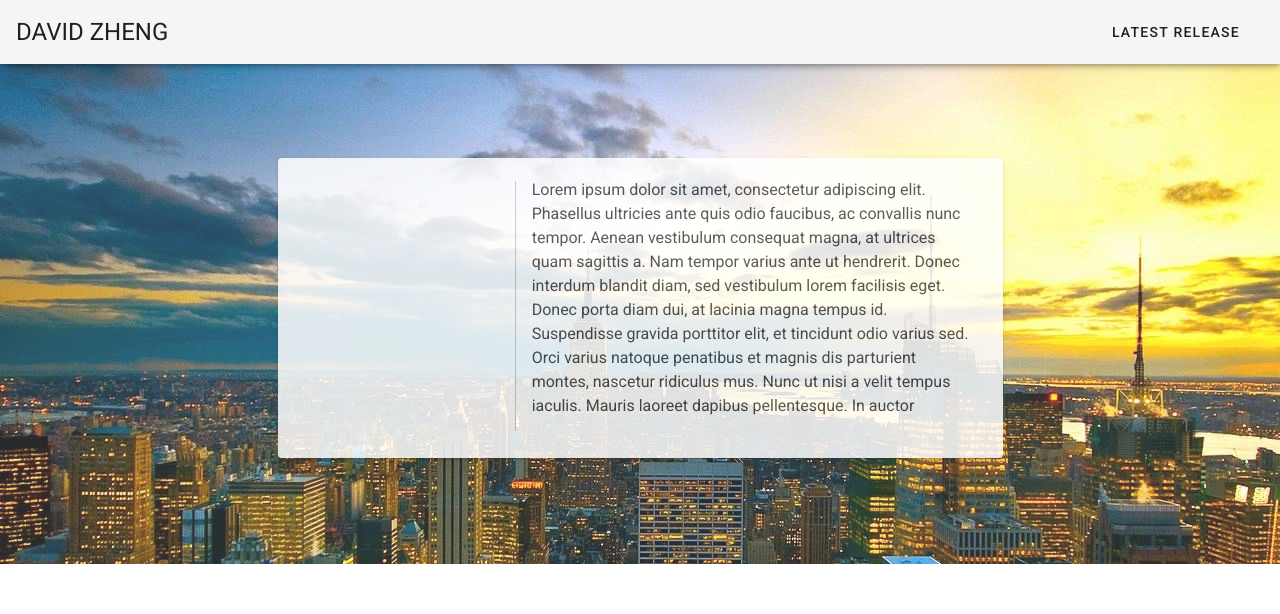
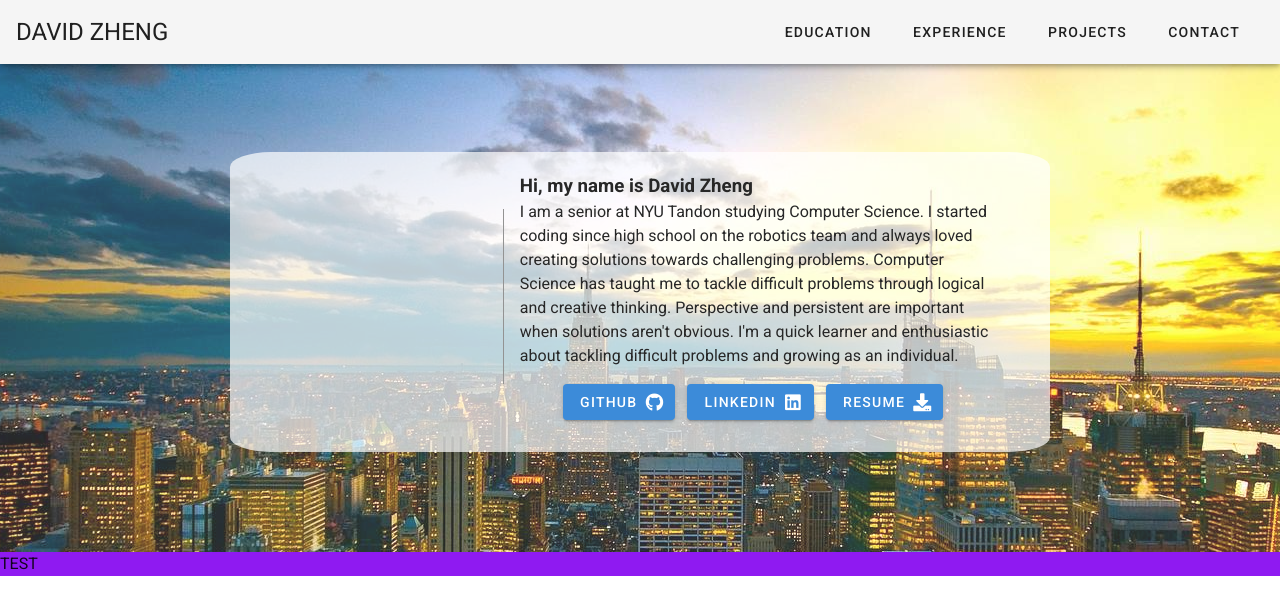
Before and after one commit to DavidDev21/portfolioSite-v2, a Vue app in the folder site/: page / in a window 1280 px wide. Shown: the top 614 px of the page. Built offline with nearby package versions, Linux system fonts and the light colour scheme.

Commit message:
Filled in content for profile_card, added font-awesome icons

```diff
--- a/site/package.json
+++ b/site/package.json
@@ -13,6 +13,7 @@
     "vuetify": "^2.0.0"
   },
   "devDependencies": {
+    "@fortawesome/fontawesome-free": "^5.10.1",
     "@vue/cli-plugin-babel": "^3.9.0",
     "@vue/cli-plugin-eslint": "^3.9.0",
     "@vue/cli-service": "^3.9.0",
--- a/site/src/App.vue
+++ b/site/src/App.vue
@@ -11,7 +11,28 @@
         href="https://github.com/vuetifyjs/vuetify/releases/latest"
         target="_blank"
       >
-        <span class="mr-2">Latest Release</span>
+        <span class="mr-2">Education</span>
+      </v-btn>
+      <v-btn
+        text
+        href="https://github.com/vuetifyjs/vuetify/releases/latest"
+        target="_blank"
+      >
+        <span class="mr-2">Experience</span>
+      </v-btn>
+      <v-btn
+        text
+        href="https://github.com/vuetifyjs/vuetify/releases/latest"
+        target="_blank"
+      >
+        <span class="mr-2">Projects</span>
+      </v-btn>
+      <v-btn
+        text
+        href="https://github.com/vuetifyjs/vuetify/releases/latest"
+        target="_blank"
+      >
+        <span class="mr-2">Contact</span>
       </v-btn>
     </v-app-bar>
 
--- a/site/src/main.js
+++ b/site/src/main.js
@@ -1,10 +1,14 @@
 import Vue from 'vue'
 import App from './App.vue'
 import vuetify from './plugins/vuetify';
+import '@fortawesome/fontawesome-free/css/all.css';
 
 Vue.config.productionTip = false
 
 new Vue({
   vuetify,
+  icons: {
+    iconfont: 'fa',
+  },
   render: h => h(App)
 }).$mount('#app')
--- a/site/src/views/Main.vue
+++ b/site/src/views/Main.vue
@@ -1,13 +1,14 @@
 <template>
   <div>
-    <v-container class="container_style" fluid>
+    <v-container class="container_style" fluid pt-0>
       <!-- Profile Card Section / Top Intro Section-->
       <v-layout row wrap>
         <v-parallax class="parallax_image elevation--0" :src="require('@/assets/NYC_background.jpg')">
           <v-layout align-center justify-center row>
             <v-flex>
-              <v-card class="mx-auto profile_card" min-height="300px" max-width="725px">
-                <v-layout row wrap align-center justify-center>
+              <!-- Profile Card -->
+              <v-container class="mx-auto profile_card">
+                <v-layout class="text-black profile_content" pa-0 row wrap justify-center align-center>
                   <v-flex md3 shrink class="mr-4">
                     <v-img
                       class="profile_img"
@@ -21,21 +22,46 @@
                   <div class="divider_line">
                   </div>
                   <v-flex md7 ml-4 my-5>
-                    <p>
-                      Lorem ipsum dolor sit amet, consectetur adipiscing elit. Phasellus ultricies ante quis odio faucibus, ac convallis nunc tempor. Aenean vestibulum consequat magna, at ultrices quam sagittis a. Nam tempor varius ante ut hendrerit. Donec interdum blandit diam, sed vestibulum lorem facilisis eget. Donec porta diam dui, at lacinia magna tempus id. Suspendisse gravida porttitor elit, et tincidunt odio varius sed. Orci varius natoque penatibus et magnis dis parturient montes, nascetur ridiculus mus. Nunc ut nisi a velit tempus iaculis. Mauris laoreet dapibus pellentesque. In auctor
-                    </p>
+                    <!-- Right side of the profile card-->
+                    <v-container>
+                      <!-- Profile description -->
+                      <v-layout row wrap>
+                        <v-flex>
+                          <h3>Hi, my name is David Zheng</h3>
+                          <p>
+                            I am a senior at NYU Tandon studying Computer Science. I started coding since high school
+                            on the robotics team and always loved creating solutions towards challenging problems. Computer Science
+                            has taught me to tackle difficult problems through logical and creative thinking. Perspective and persistent
+                            are important when solutions aren't obvious. I'm a quick learner and enthusiastic about tackling difficult problems
+                            and growing as an individual.
+                          </p>
+                        </v-flex>
+                      </v-layout>
+                      <!-- Profile links-->
+                      <v-layout mt-3 row wrap justify-center>
+                          <v-btn class="mr-3 btn_hover" color="primary" target="_blank" href="https://github.com/DavidDev21">Github <v-icon right>fab fa-github</v-icon></v-btn>
+                          <v-btn class="mr-3 btn_hover" color="primary" target="_blank" href="https://www.linkedin.com/in/david-zheng-977746b2/">LinkedIn <v-icon right>fab fa-linkedin</v-icon></v-btn>
+                          <v-btn class="mr-3 btn_hover" color="primary" target="_blank" href="@/assets/David_Zheng_Resume.pdf" download>Resume <v-icon right>fas fa-download</v-icon></v-btn>
+                      </v-layout>
+                    </v-container>
                   </v-flex>
                 </v-layout>
-              </v-card>
+              </v-container>
             </v-flex>
           </v-layout>
         </v-parallax>
+      </v-layout>
+      <v-layout row wrap justify-center>
+        <p class="test">TEST</p>
+      </v-layout>
       <!-- Then follows Education-->
-
+      <v-layout row wrap justify-content>
+        <v-flex>
+        </v-flex>
+      </v-layout>
       <!-- Experience -->
 
       <!-- Projects -->
-      </v-layout>
     </v-container>
   </div>
 </template>
@@ -43,14 +69,18 @@
 <style scoped>
 .test
 {
-  background: red;
+  background: #8F1AF1;
+  width: 100%;
 }
 
+.text-black
+{
+  color: black;
+}
 .divider_line
 {
   border-left: 1.5px solid gray;
-  opacity: .5;
-  height: 250px;
+  height: 175px;
 }
 
 .profile_img
@@ -60,12 +90,15 @@
 
 .profile_content
 {
-  opacity: 1;
+  padding-top: 6%;
+  padding-bottom: 6%;
 }
 .profile_card
 {
   border-radius: 5%;
-  opacity: .85;
+  background-color: rgba(255,255,255,0.7);
+  max-width: 820px;
+  min-height: 300px;
 }
 .parallax_image
 {
@@ -74,6 +107,12 @@
   opacity: .85;
 }
 
+/* Button Hover */
+.btn_hover:Hover
+{
+  background-color:lightblue !important;
+  transform: scale(1.09);
+}
 .container_style
 {
 }
```
Also changed, not shown: 2 other files (tests, documents, lock files or other folders).
